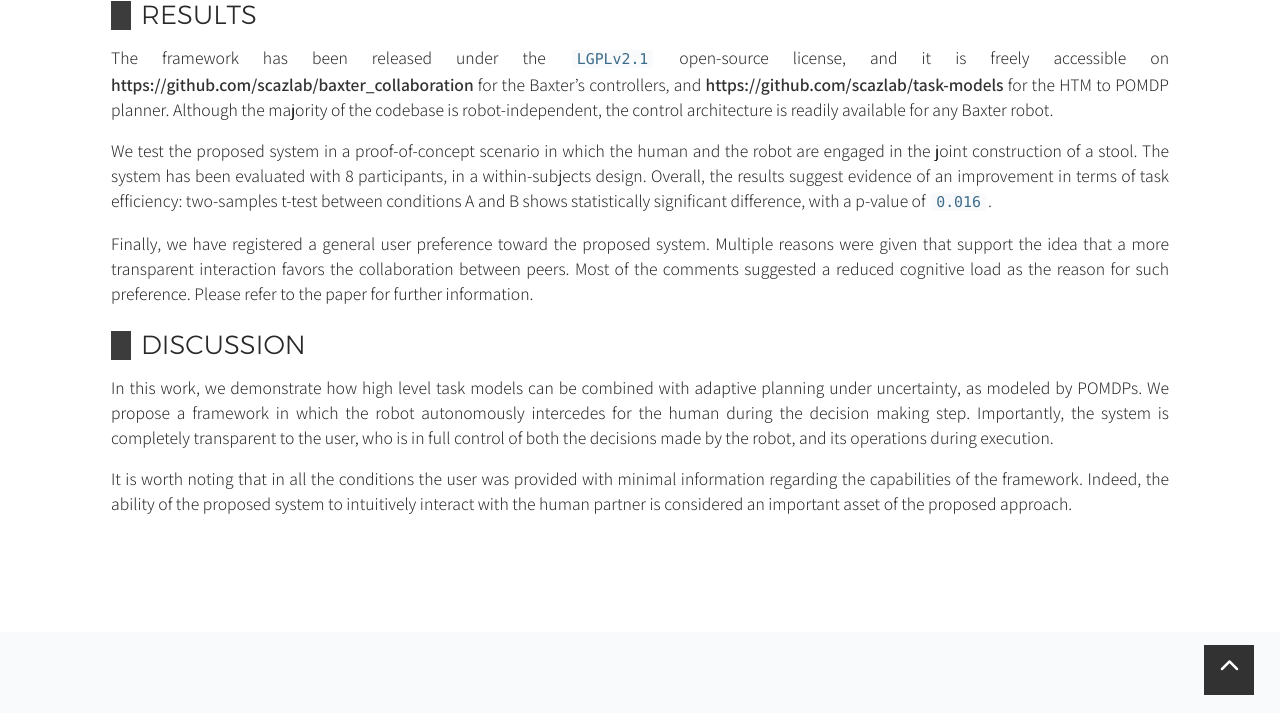
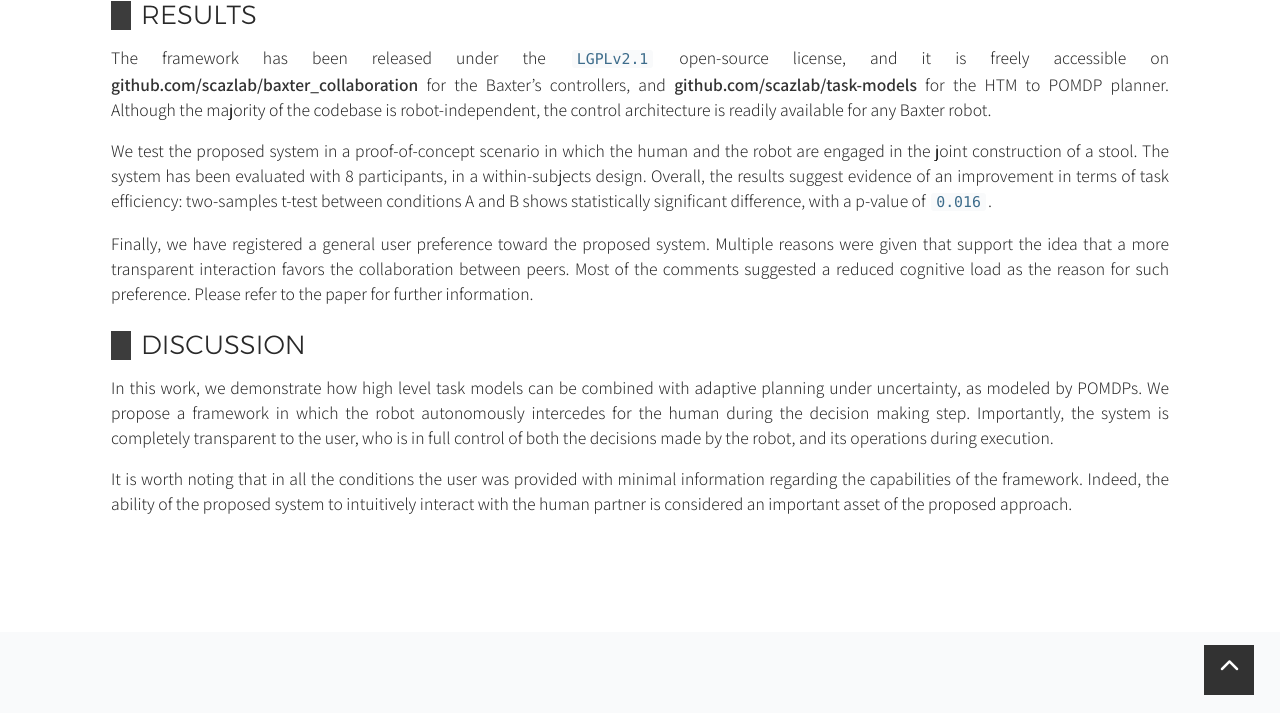
Before and after one commit to alecive/alecive.github.io, a Jekyll site: the page built from _posts/research/2017-05-01-BaxterRoleAssignment.md, in a window 1280 px wide and 900 px high, scrolled down 3691 px, cut to the strip 187-900 px from the top of the window. Built offline with Jekyll 4.4.1, drawn with Linux system fonts in a browser that asks for light colours; nearby versions of some CDN libraries; some web fonts are replaced.

Commit message:
Fixed some broken links

```diff
--- a/_data/cv-education.yml
+++ b/_data/cv-education.yml
@@ -1,4 +1,4 @@
- - name: Ph.D. in Life and Humanoid Technologies <a class="no-print" href="/papers/[Roncone PhD Thesis 2015] Expanding Sensorimotor capabilities of Humanoid Robots through Multisensory Integration - a study on the implementation of Peripersonal Space on the iCub.pdf" target="_blank"> [Thesis PDF]</a>
+ - name: Ph.D. in Life and Humanoid Technologies <a class="no-print" href="/papers/2015_Roncone_PhD_thesis.pdf" target="_blank"> [Thesis PDF]</a>
    title: Thesis title `Expanding sensorimotor capabilities of humanoid robots through multisensory integration. A study on the implementation of peripersonal space on the iCub.`
    start: 2012
    end: 2015
```
Also changed, not shown: _posts/blog/2016-01-25-2016SpringProjects.md (+1 -1 lines), _posts/research/2017-05-01-BaxterRoleAssignment.md (+1 -1 lines).
